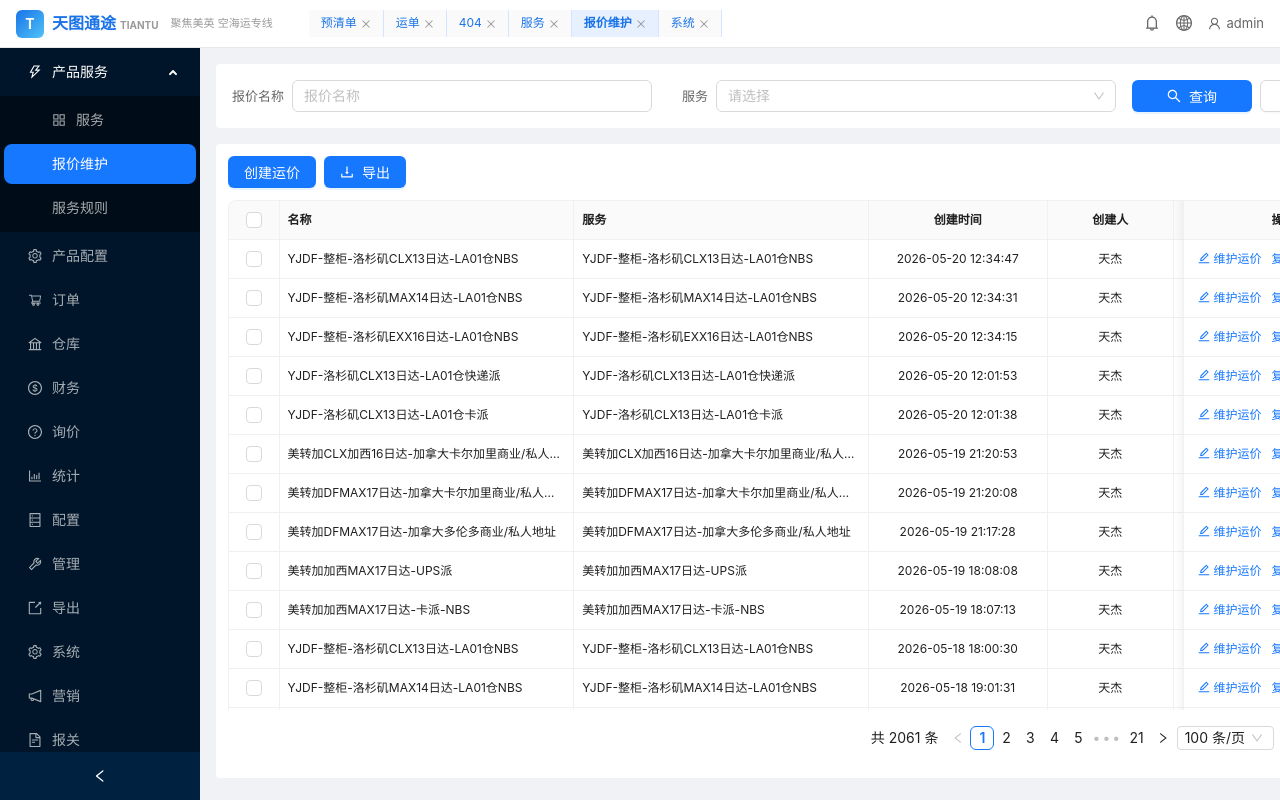
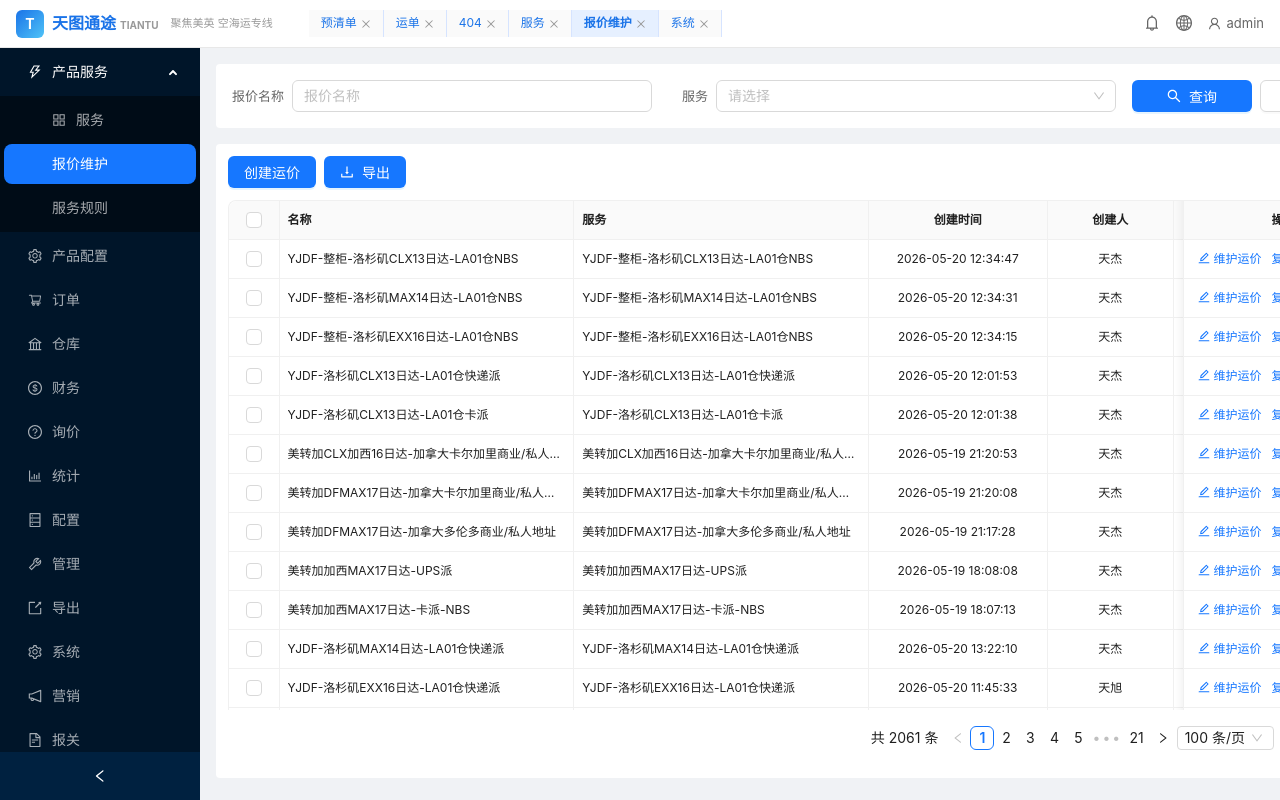
Before and after one commit to xingyuzhang65-cloud/tiantu-auto-overtime-pay-money-icon, a React (Vite) app: page /#/quote-maintain in a window 1280 px wide. Built offline with nearby package versions, Linux system fonts and the light colour scheme.

Commit message:
feat: 新增7条尾程派送为快递派的报价数据
新增key 11-17，涵盖美线整柜/散货、美转加、英国海运、美国空运等场景

```diff
--- a/src/pages/QuoteMaintain/index.tsx
+++ b/src/pages/QuoteMaintain/index.tsx
@@ -147,6 +147,76 @@ const quoteData: QuoteRecord[] = [
     creator: '天杰',
     updateTime: '2026-05-19 18:16:37',
     updater: '天旭',
+    supportTransitDays: true,
+  },
+  {
+    key: '11',
+    name: 'YJDF-洛杉矶MAX14日达-LA01仓快递派',
+    service: 'YJDF-洛杉矶MAX14日达-LA01仓快递派',
+    createTime: '2026-05-20 13:22:10',
+    creator: '天杰',
+    updateTime: '2026-05-20 13:30:15',
+    updater: '天旭',
+    supportTransitDays: true,
+  },
+  {
+    key: '12',
+    name: 'YJDF-洛杉矶EXX16日达-LA01仓快递派',
+    service: 'YJDF-洛杉矶EXX16日达-LA01仓快递派',
+    createTime: '2026-05-20 11:45:33',
+    creator: '天旭',
+    updateTime: '2026-05-20 12:10:42',
+    updater: '天翰',
+    supportTransitDays: true,
+  },
+  {
+    key: '13',
+    name: 'YJDF-整柜-洛杉矶CLX13日达-LA01仓快递派',
+    service: 'YJDF-整柜-洛杉矶CLX13日达-LA01仓快递派',
+    createTime: '2026-05-19 16:08:22',
+    creator: '天翰',
+    updateTime: '2026-05-20 09:15:08',
+    updater: '天杰',
+    supportTransitDays: true,
+  },
+  {
+    key: '14',
+    name: '美转加CLX加西16日达-快递派',
+    service: '美转加CLX加西16日达-快递派',
+    createTime: '2026-05-19 14:30:55',
+    creator: '天杰',
+    updateTime: '2026-05-19 17:42:18',
+    updater: '天旭',
+    supportTransitDays: true,
+  },
+  {
+    key: '15',
+    name: '美转加DFMAX17日达-加拿大多伦多快递派',
+    service: '美转加DFMAX17日达-加拿大多伦多快递派',
+    createTime: '2026-05-19 10:12:07',
+    creator: '天翰',
+    updateTime: '2026-05-19 14:55:36',
+    updater: '天翰',
+    supportTransitDays: true,
+  },
+  {
+    key: '16',
+    name: '英国海运DPD18日达-LON仓快递派',
+    service: '英国海运DPD18日达-LON仓快递派',
+    createTime: '2026-05-18 09:48:12',
+    creator: '天杰',
+    updateTime: '2026-05-19 11:20:44',
+    updater: '天旭',
+    supportTransitDays: true,
+  },
+  {
+    key: '17',
+    name: '美国空运UPS10日达-JFK仓快递派',
+    service: '美国空运UPS10日达-JFK仓快递派',
+    createTime: '2026-05-18 15:33:29',
+    creator: '天旭',
+    updateTime: '2026-05-19 08:10:53',
+    updater: '天杰',
     supportTransitDays: true,
   },
 ]
```
